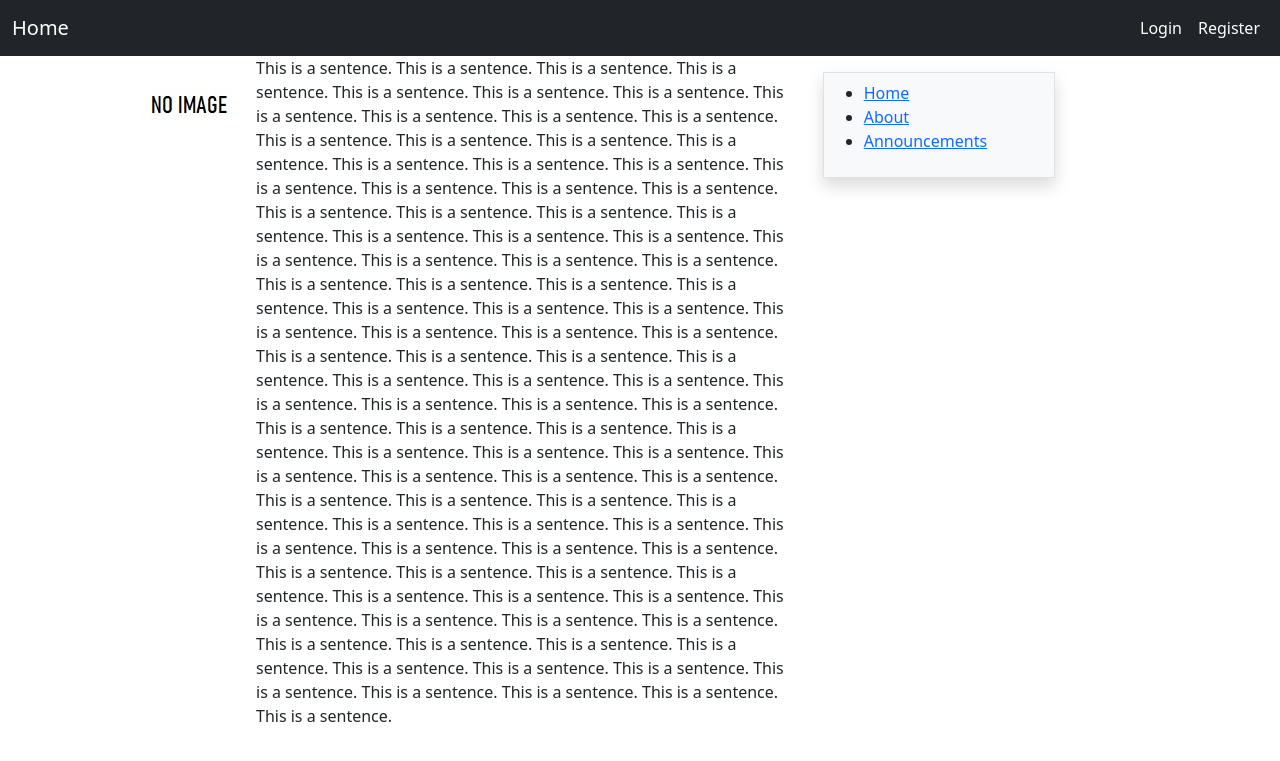
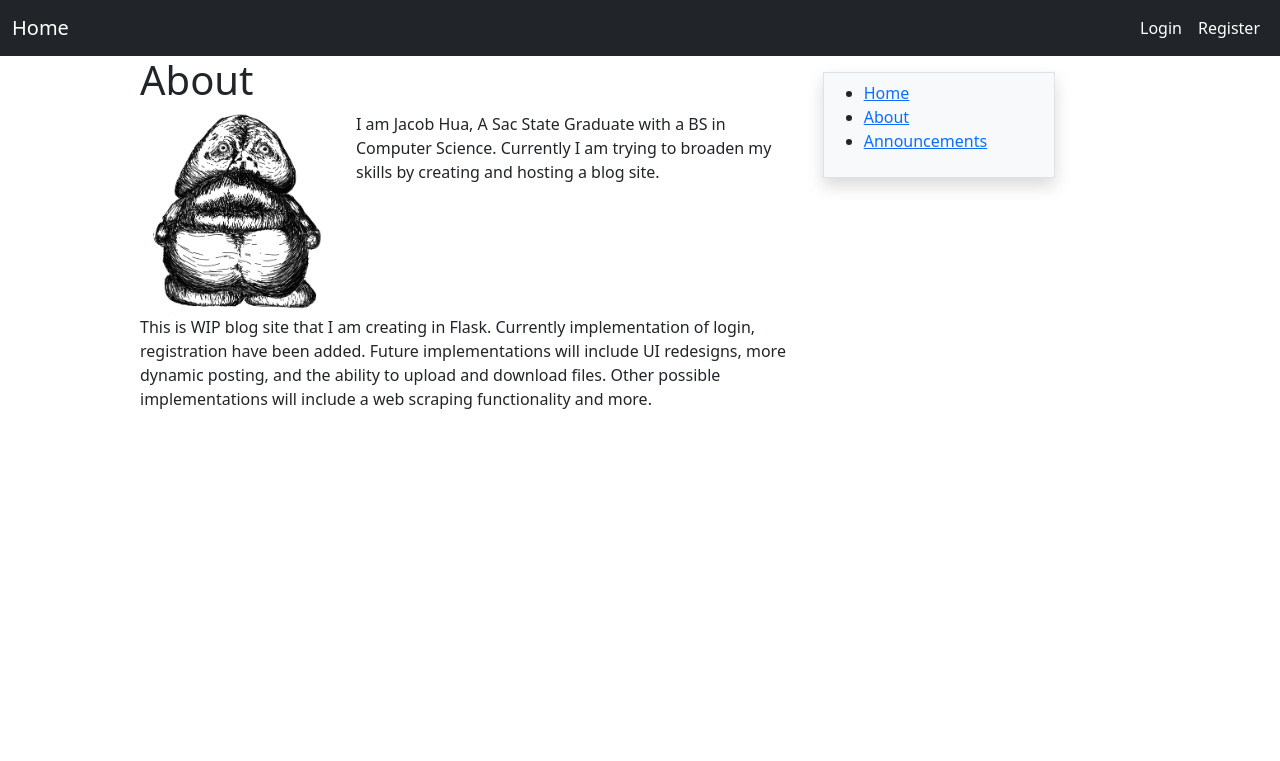
Before and after one commit to JacobHN/web_app, a Flask app: page /about in a window 1280 px wide. Shown: the top 761 px of the page. Run offline with Flask 2, Linux system fonts and the light colour scheme; some libraries are stand-ins or nearby versions.

Commit message:
first commit

```diff
--- a/webapp/templates/about.html
+++ b/webapp/templates/about.html
@@ -1,16 +1,22 @@
 {% extends 'base.html' %}
 
 {% block body %}
-
+<h1>About</h1>
 <div class="d-flex align-items-top">
     <div class="flex-shrink-0">
-        <img src="{{ url_for('static', filename='profile_images/no_image.jpg') }}" class="rounded-circle" alt="...">
+        <img src="{{ url_for('static', filename='profile_images/main_image2.png') }}" class="" alt="..." style="width:200px">
     </div>
     <div class="flex-grow-1 ms-3">
-        {% for x in range(100) %}
-        This is a sentence.
-        {% endfor %}
+        I am Jacob Hua, A Sac State Graduate with a BS in Computer Science. Currently I am trying to broaden my skills by creating and
+        hosting a blog site.
     </div>
+
 </div>
 
+<p>
+    This is WIP blog site that I am creating in Flask. Currently implementation of login, registration have been added.
+    Future implementations will include UI redesigns, more dynamic posting, and the ability to upload and download files.
+    Other possible implementations will include a web scraping functionality and more.
+</p>
+
 {% endblock %}
```
Also changed, not shown: webapp/static/profile_images/main_image2.png (added).
